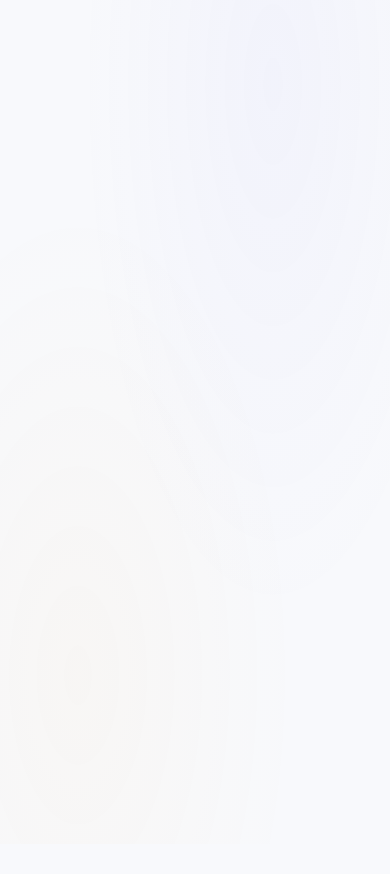
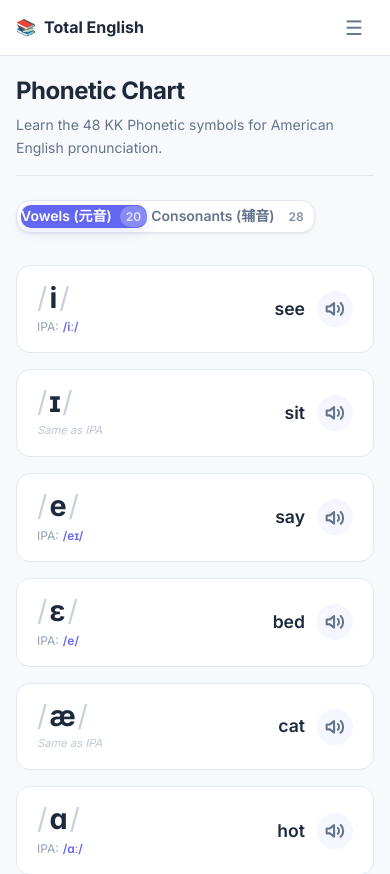
Before and after one commit to yeduxiling/total_english, a React (Vite) app in the folder client/: page /phonetic in a window 390 px wide. Before the commit this address had no page. Shown: the top 874 px of the page. Before the commit the page ends 844 px from the top, so only its background shows below. Built offline with nearby package versions, Linux system fonts and the light colour scheme.

Commit message:
feat: design and implement interactive Phonetic Chart page

```diff
--- a/client/src/App.tsx
+++ b/client/src/App.tsx
@@ -3,6 +3,7 @@ import Layout from './components/Layout/Layout';
 import LookupPage from './features/lookup/LookupPage';
 import DictionaryPage from './features/dictionary/DictionaryPage';
 import ReviewPage from './features/review/ReviewPage';
+import PhoneticPage from './features/phonetic/PhoneticPage';
 import SettingsPage from './features/settings/SettingsPage';
 import SentenceAnalysisPage from './features/sentence/SentenceAnalysisPage';
 import SentenceCollectionPage from './features/sentence/SentenceCollectionPage';
@@ -17,6 +18,7 @@ export default function App() {
           <Route path="/sentence/analysis" element={<SentenceAnalysisPage />} />
           <Route path="/sentence/collection" element={<SentenceCollectionPage />} />
           <Route path="/review" element={<ReviewPage />} />
+          <Route path="/phonetic" element={<PhoneticPage />} />
           <Route path="/settings" element={<SettingsPage />} />
         </Route>
       </Routes>
--- a/client/src/components/Layout/Layout.tsx
+++ b/client/src/components/Layout/Layout.tsx
@@ -27,6 +27,7 @@ const navItems: NavItem[] = [
     ]
   },
   { path: '/review', icon: '🧠', label: 'Review' },
+  { path: '/phonetic', icon: '🗣️', label: 'Phonetic' },
   { path: '/settings', icon: '⚙️', label: 'Settings' },
 ];
 
--- /dev/null
+++ b/client/src/features/phonetic/PhoneticPage.css
@@ -0,0 +1,181 @@
+.phonetic-page {
+  display: flex;
+  flex-direction: column;
+  gap: var(--space-6);
+}
+
+/* Header styling */
+.phonetic-header {
+  border-bottom: 1px solid var(--color-border);
+  padding-bottom: var(--space-4);
+}
+
+/* Tabs switcher styling */
+.phonetic-tabs-container {
+  display: flex;
+  justify-content: flex-start;
+  margin-bottom: var(--space-2);
+}
+
+.phonetic-tabs {
+  display: flex;
+  background: var(--color-bg-secondary);
+  border: 1px solid var(--color-border);
+  padding: 4px;
+  border-radius: var(--radius-lg);
+  gap: 4px;
+  box-shadow: var(--shadow-sm);
+}
+
+.phonetic-tab-btn {
+  background: transparent;
+  border: none;
+  padding: var(--space-2-5) var(--space-5);
+  border-radius: var(--radius-md);
+  color: var(--color-text-secondary);
+  font-size: var(--text-sm);
+  font-weight: var(--font-semibold, 600);
+  cursor: pointer;
+  transition: all var(--transition-base);
+  display: inline-flex;
+  align-items: center;
+  gap: 8px;
+}
+
+.phonetic-tab-btn:hover {
+  color: var(--color-text-primary);
+  background: var(--color-bg-hover, rgba(0, 0, 0, 0.02));
+}
+
+.phonetic-tab-btn.active {
+  background: var(--color-accent);
+  color: #ffffff;
+  box-shadow: 0 4px 12px rgba(99, 102, 241, 0.15);
+}
+
+.tab-count {
+  font-size: 0.75rem;
+  opacity: 0.8;
+  background: rgba(255, 255, 255, 0.2);
+  padding: 1px 6px;
+  border-radius: var(--radius-full);
+}
+
+.phonetic-tab-btn.active .tab-count {
+  background: rgba(255, 255, 255, 0.3);
+}
+
+/* Grids layout */
+.phonetic-grid {
+  display: grid;
+  grid-template-columns: repeat(auto-fill, minmax(250px, 1fr));
+  gap: var(--space-4);
+}
+
+/* Phonetic card glassmorphic styling */
+.phonetic-card.card {
+  background: var(--color-bg-secondary);
+  border: 1px solid var(--color-border);
+  border-radius: var(--radius-lg);
+  padding: var(--space-4) var(--space-5);
+  display: flex;
+  justify-content: space-between;
+  align-items: center;
+  transition: all var(--transition-base);
+  position: relative;
+  overflow: hidden;
+  box-shadow: 0 2px 8px rgba(0, 0, 0, 0.01);
+}
+
+.phonetic-card.card:hover {
+  transform: translateY(-2px);
+  border-color: var(--color-accent-light);
+  box-shadow: 0 8px 24px rgba(99, 102, 241, 0.06), 0 2px 8px rgba(0, 0, 0, 0.01);
+}
+
+.phonetic-card-left {
+  display: flex;
+  flex-direction: column;
+  gap: var(--space-1);
+}
+
+/* KK Symbol Text */
+.phonetic-symbol-kk {
+  font-family: 'Outfit', 'Inter', system-ui, -apple-system, sans-serif;
+  font-size: 1.8rem;
+  font-weight: 700;
+  color: var(--color-text-primary);
+  display: flex;
+  align-items: center;
+  line-height: 1.1;
+}
+
+.phonetic-symbol-kk .slash {
+  color: var(--color-text-tertiary);
+  opacity: 0.5;
+  font-weight: 300;
+}
+
+.phonetic-symbol-kk .symbol-text {
+  padding: 0 2px;
+}
+
+/* IPA Contrast Badge */
+.phonetic-symbol-ipa {
+  font-size: 0.75rem;
+  display: flex;
+  align-items: center;
+  gap: 4px;
+}
+
+.phonetic-symbol-ipa .ipa-label {
+  color: var(--color-text-tertiary);
+}
+
+.phonetic-symbol-ipa .ipa-value {
+  color: var(--color-accent);
+  font-weight: var(--font-semibold, 600);
+}
+
+.phonetic-symbol-ipa .ipa-same {
+  color: var(--color-text-tertiary);
+  opacity: 0.6;
+  font-style: italic;
+  font-size: 0.7rem;
+}
+
+/* Right side content */
+.phonetic-card-right {
+  display: flex;
+  align-items: center;
+  gap: var(--space-3);
+}
+
+.phonetic-sample-word.font-english {
+  font-family: 'Outfit', 'Inter', system-ui, -apple-system, sans-serif;
+  font-size: 1.1rem;
+  font-weight: 600;
+  color: var(--color-text-primary);
+  text-align: right;
+}
+
+.phonetic-speak-action {
+  display: flex;
+  align-items: center;
+}
+
+/* Animation inside Layout container */
+@keyframes cardFadeIn {
+  from {
+    opacity: 0;
+    transform: translateY(8px);
+  }
+  to {
+    opacity: 1;
+    transform: translateY(0);
+  }
+}
+
+.animate-in {
+  animation: cardFadeIn 0.3s ease-out forwards;
+}
--- /dev/null
+++ b/client/src/features/phonetic/PhoneticPage.tsx
@@ -0,0 +1,140 @@
+import { useState } from 'react';
+import SpeakButton from '../../components/SpeakButton/SpeakButton.js';
+import './PhoneticPage.css';
+
+interface PhoneticItem {
+  kk: string;
+  ipa: string;
+  word: string;
+}
+
+const vowels: PhoneticItem[] = [
+  { kk: 'i', ipa: 'iː', word: 'see' },
+  { kk: 'ɪ', ipa: '', word: 'sit' },
+  { kk: 'e', ipa: 'eɪ', word: 'say' },
+  { kk: 'ɛ', ipa: 'e', word: 'bed' },
+  { kk: 'æ', ipa: '', word: 'cat' },
+  { kk: 'ɑ', ipa: 'ɑː', word: 'hot' },
+  { kk: 'ɔ', ipa: 'ɔː', word: 'dog' },
+  { kk: 'o', ipa: 'oʊ', word: 'go' },
+  { kk: 'ʊ', ipa: '', word: 'book' },
+  { kk: 'u', ipa: 'uː', word: 'too' },
+  { kk: 'ʌ', ipa: '', word: 'cup' },
+  { kk: 'ə', ipa: '', word: 'ago' },
+  { kk: 'ɝ', ipa: 'ɜːr', word: 'bird' },
+  { kk: 'ɚ', ipa: 'ər', word: 'teacher' },
+  { kk: 'aɪ', ipa: '', word: 'my' },
+  { kk: 'aʊ', ipa: '', word: 'now' },
+  { kk: 'ɔɪ', ipa: '', word: 'boy' },
+  { kk: 'ɪr', ipa: 'ɪər', word: 'near' },
+  { kk: 'ɛr', ipa: 'eər', word: 'hair' },
+  { kk: 'ɔr', ipa: 'ɔːr', word: 'door' }
+];
+
+const consonants: PhoneticItem[] = [
+  // 爆破音 (6)
+  { kk: 'p', ipa: '', word: 'pen' },
+  { kk: 'b', ipa: '', word: 'bed' },
+  { kk: 't', ipa: '', word: 'tea' },
+  { kk: 'd', ipa: '', word: 'dog' },
+  { kk: 'k', ipa: '', word: 'key' },
+  { kk: 'g', ipa: '', word: 'go' },
+  // 摩擦音 (10)
+  { kk: 'f', ipa: '', word: 'fat' },
+  { kk: 'v', ipa: '', word: 'van' },
+  { kk: 'θ', ipa: '', word: 'thin' },
+  { kk: 'ð', ipa: '', word: 'this' },
+  { kk: 's', ipa: '', word: 'sun' },
+  { kk: 'z', ipa: '', word: 'zoo' },
+  { kk: 'ʃ', ipa: '', word: 'shoe' },
+  { kk: 'ʒ', ipa: '', word: 'vision' },
+  { kk: 'h', ipa: '', word: 'hat' },
+  { kk: 'r', ipa: '', word: 'red' },
+  // 破擦音 (6)
+  { kk: 'tʃ', ipa: '', word: 'chin' },
+  { kk: 'dʒ', ipa: '', word: 'job' },
+  { kk: 'ts', ipa: '', word: 'cats' },
+  { kk: 'dz', ipa: '', word: 'beds' },
+  { kk: 'tr', ipa: '', word: 'tree' },
+  { kk: 'dr', ipa: '', word: 'drink' },
+  // 鼻音 (3)
+  { kk: 'm', ipa: '', word: 'man' },
+  { kk: 'n', ipa: '', word: 'no' },
+  { kk: 'ŋ', ipa: '', word: 'sing' },
+  // 舌边音 (1)
+  { kk: 'l', ipa: '', word: 'leg' },
+  // 半元音 (2)
+  { kk: 'w', ipa: '', word: 'wet' },
+  { kk: 'j', ipa: '', word: 'yes' }
+];
+
+export default function PhoneticPage() {
+  const [activeTab, setActiveTab] = useState<'vowels' | 'consonants'>('vowels');
+
+  const items = activeTab === 'vowels' ? vowels : consonants;
+
+  return (
+    <div className="phonetic-page animate-in">
+      <div className="phonetic-header">
+        <div>
+          <h1 className="page-title">Phonetic Chart</h1>
+          <p className="page-subtitle">Learn the 48 KK Phonetic symbols for American English pronunciation.</p>
+        </div>
+      </div>
+
+      <div className="phonetic-tabs-container">
+        <div className="phonetic-tabs">
+          <button
+            className={`phonetic-tab-btn ${activeTab === 'vowels' ? 'active' : ''}`}
+            onClick={() => setActiveTab('vowels')}
+          >
+            Vowels (元音) <span className="tab-count">{vowels.length}</span>
+          </button>
+          <button
+            className={`phonetic-tab-btn ${activeTab === 'consonants' ? 'active' : ''}`}
+            onClick={() => setActiveTab('consonants')}
+          >
+            Consonants (辅音) <span className="tab-count">{consonants.length}</span>
+          </button>
+        </div>
+      </div>
+
+      <div className="phonetic-grid">
+        {items.map((item, index) => (
+          <div
+            key={index}
+            className="phonetic-card card"
+            title={`Click speaker to listen to "${item.word}"`}
+          >
+            <div className="phonetic-card-left">
+              <div className="phonetic-symbol-kk">
+                <span className="slash">/</span>
+                <span className="symbol-text">{item.kk}</span>
+                <span className="slash">/</span>
+              </div>
+              <div className="phonetic-symbol-ipa">
+                {item.ipa ? (
+                  <>
+                    <span className="ipa-label">IPA:</span>
+                    <span className="ipa-value">/{item.ipa}/</span>
+                  </>
+                ) : (
+                  <span className="ipa-same">Same as IPA</span>
+                )}
+              </div>
+            </div>
+
+            <div className="phonetic-card-right">
+              <div className="phonetic-sample-word font-english">
+                {item.word}
+              </div>
+              <div className="phonetic-speak-action">
+                <SpeakButton text={item.word} size="md" />
+              </div>
+            </div>
+          </div>
+        ))}
+      </div>
+    </div>
+  );
+}
```
